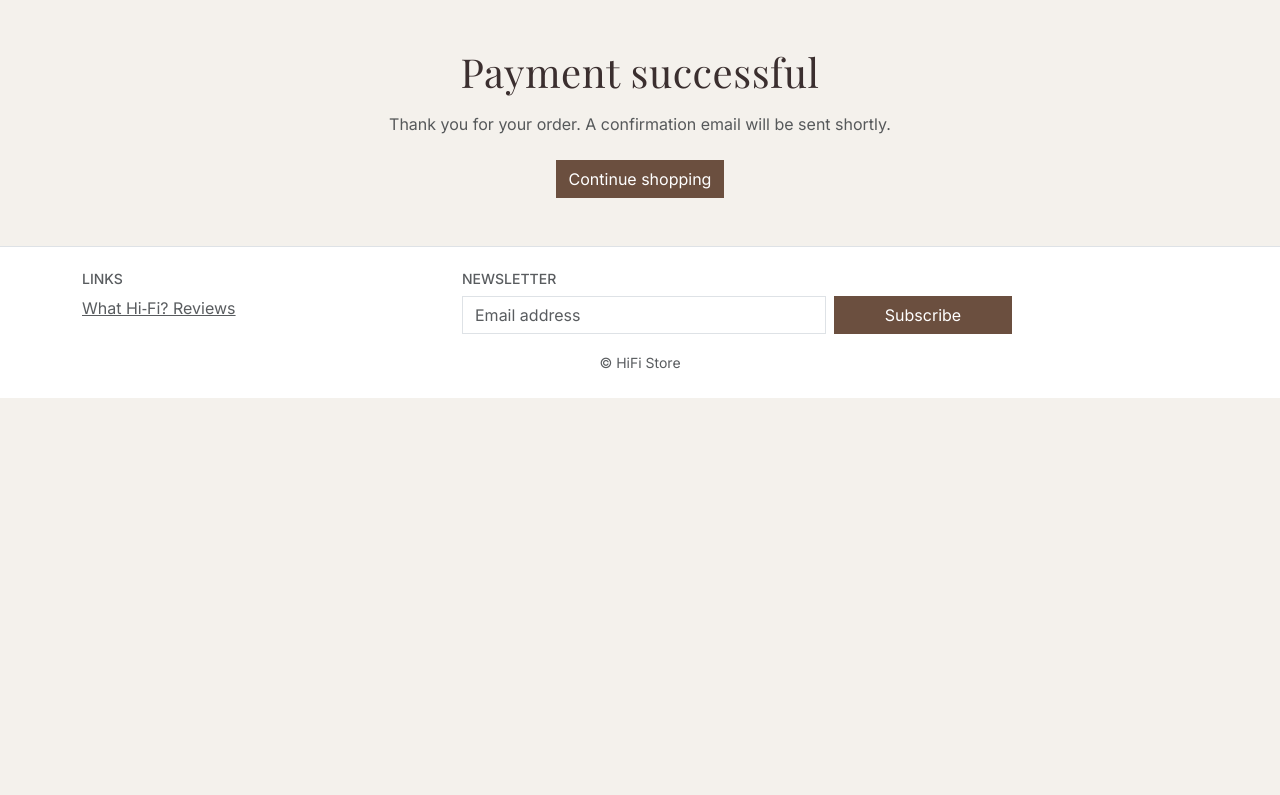
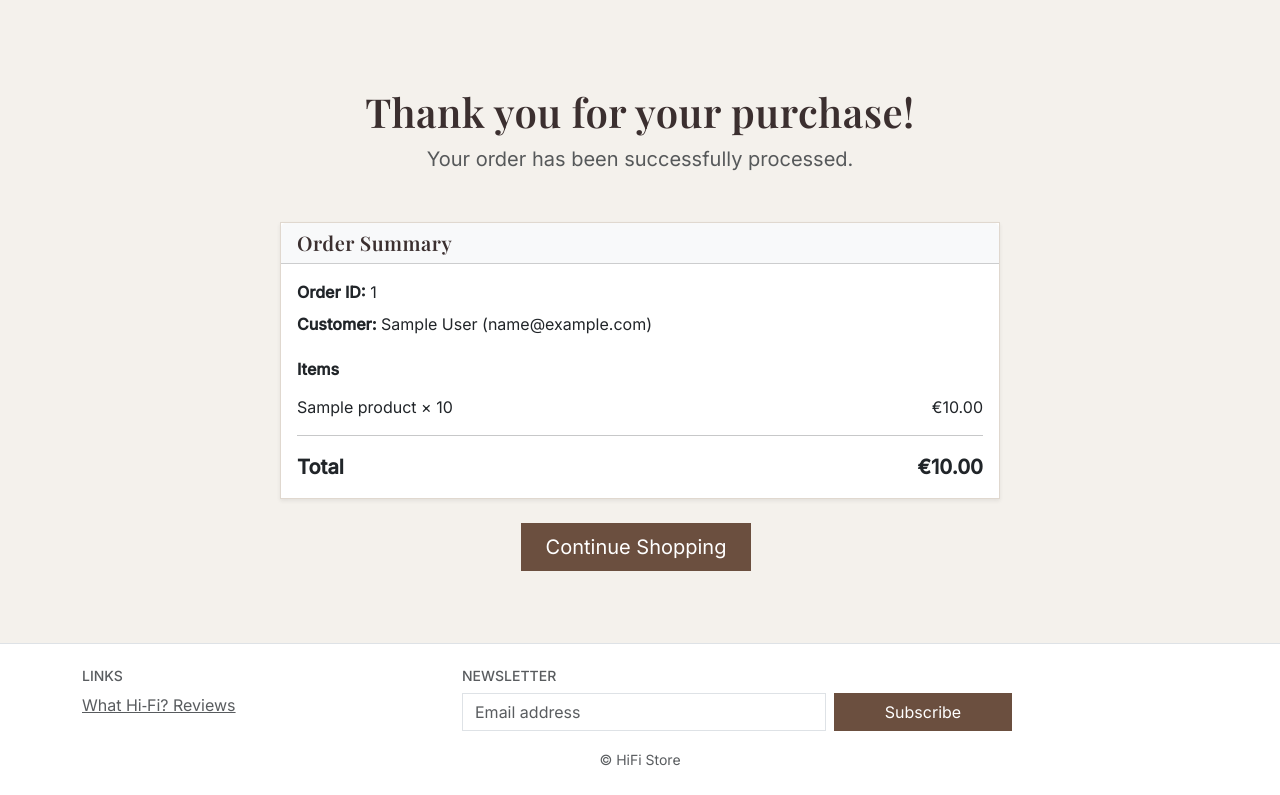
Before and after one commit to andreaspe76/Portfolio_Project_5, a Django app: page /checkout/success/1/ in a window 1280 px wide. Shown: the part 79-874 px from the top of the page. Before the commit the page ends 477 px from the top, so only its background shows below. Run offline with Django 5.2, Linux system fonts and the light colour scheme; tables that the repository leaves empty hold one stand-in row (values such as "Sample post"); parts of the project's set-up code (start-up, migrations or seed data) failed here and were passed over.

Commit message:
Polish checkout success page: improved layout, order summary card, and user navigation

```diff
--- a/checkout/templates/checkout/checkout_success.html
+++ b/checkout/templates/checkout/checkout_success.html
@@ -1,17 +1,69 @@
 {% extends "base.html" %}
+{% load static %}
 
-{% block title %}Order complete{% endblock %}
+{% block title %}Order Successful{% endblock %}
 
 {% block content %}
-<div class="text-center my-5">
-    <h1 class="mb-3">Payment successful</h1>
+<div class="container py-5">
+    <div class="text-center mb-5">
+        <div class="display-4 text-success mb-3">
+            <i class="bi bi-check-circle-fill"></i>
+        </div>
+        <h1 class="fw-bold">Thank you for your purchase!</h1>
+        <p class="text-muted fs-5">
+            Your order has been successfully processed.
+        </p>
+    </div>
 
-    <p class="mb-4 text-muted">
-        Thank you for your order. A confirmation email will be sent shortly.
-    </p>
+    <div class="row justify-content-center">
+        <div class="col-lg-8">
 
-    <a href="/products/" class="btn btn-primary">
-        Continue shopping
-    </a>
+            <!-- Order Summary Card -->
+            <div class="card shadow-sm mb-4">
+                <div class="card-header bg-light">
+                    <h5 class="mb-0 fw-semibold">Order Summary</h5>
+                </div>
+                <div class="card-body">
+
+                    <p class="mb-2">
+                        <strong>Order ID:</strong> {{ order.id }}
+                    </p>
+                    <p class="mb-4">
+                        <strong>Customer:</strong> {{ order.full_name }} ({{ order.email }})
+                    </p>
+
+                    <h6 class="fw-semibold mb-3">Items</h6>
+
+                    {% for item in order.items.all %}
+                    <div class="d-flex justify-content-between mb-2">
+                        <span>{{ item.product.name }} × {{ item.quantity }}</span>
+                        <span>€{{ item.price }}</span>
+                    </div>
+                    {% endfor %}
+
+                    <hr>
+
+                    <div class="d-flex justify-content-between fw-bold fs-5">
+                        <span>Total</span>
+                        <span>€{{ order.total }}</span>
+                    </div>
+                </div>
+            </div>
+
+            <!-- Action Buttons -->
+            <div class="text-center">
+                <a href="{% url 'products_list' %}" class="btn btn-primary btn-lg px-4 me-2">
+                    Continue Shopping
+                </a>
+
+                {% if user.is_authenticated %}
+                <a href="{% url 'my_orders' %}" class="btn btn-outline-secondary btn-lg px-4">
+                    View My Orders
+                </a>
+                {% endif %}
+            </div>
+
+        </div>
+    </div>
 </div>
 {% endblock %}
```
